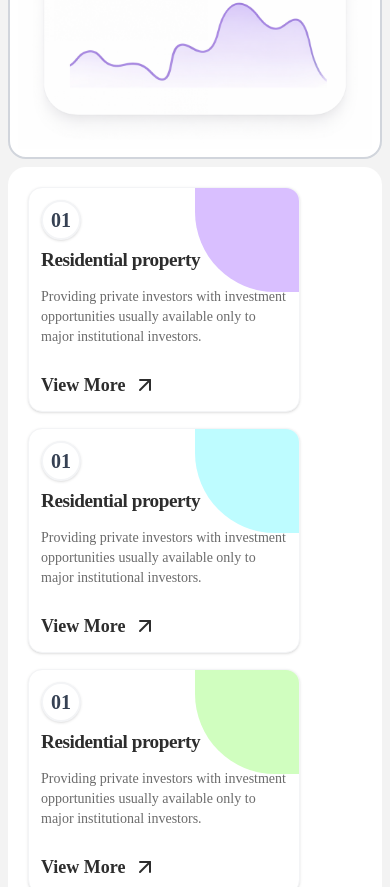
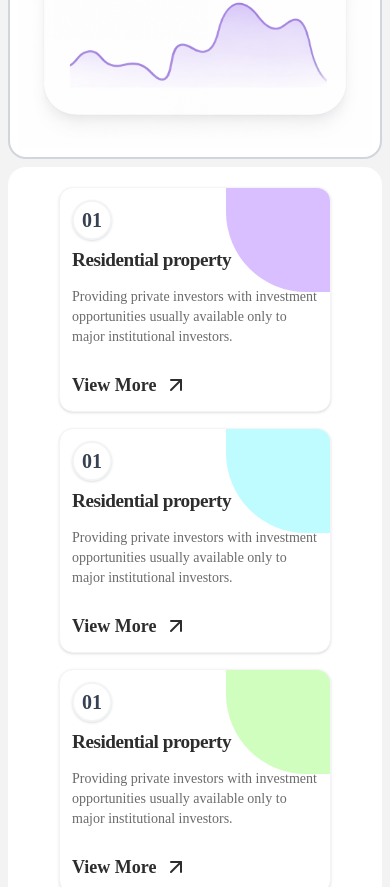
Before and after one commit to bitun123/animation, a Next.js app: page / in a window 390 px wide. Shown: the part 3517-4404 px from the top of the page. Built offline with nearby package versions, Linux system fonts and the light colour scheme.

Commit message:
update OpportunitySection layout for improved alignment of cards

```diff
--- a/src/components/section/OpportunitySection.tsx
+++ b/src/components/section/OpportunitySection.tsx
@@ -32,7 +32,7 @@ function OpportunitySection() {
           />
         </div>
       </div>
-      <div className="flex  gap-4 bg-white  rounded-2xl lg:flex-row lg:gap-2 lg:w-[60%] justify-between p-5  flex-col w-full">
+      <div className="flex  gap-4 bg-white  rounded-2xl lg:flex-row lg:gap-2 lg:w-[60%] lg:justify-between p-5  flex-col w-full justify-center items-center">
         <Card bgColor="#D9BFFF" />
 
         <Card bgColor="#BEFCFF" />
```
